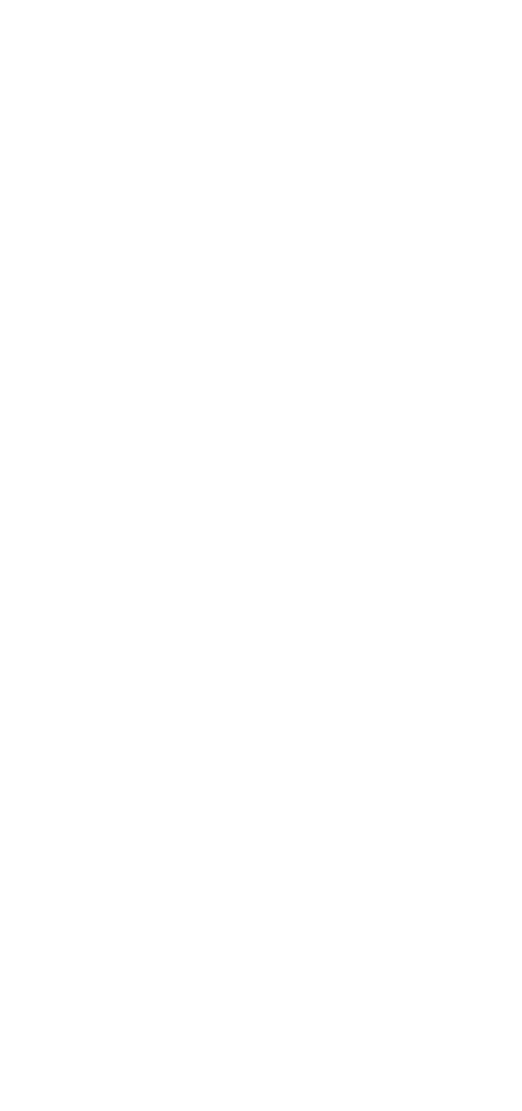
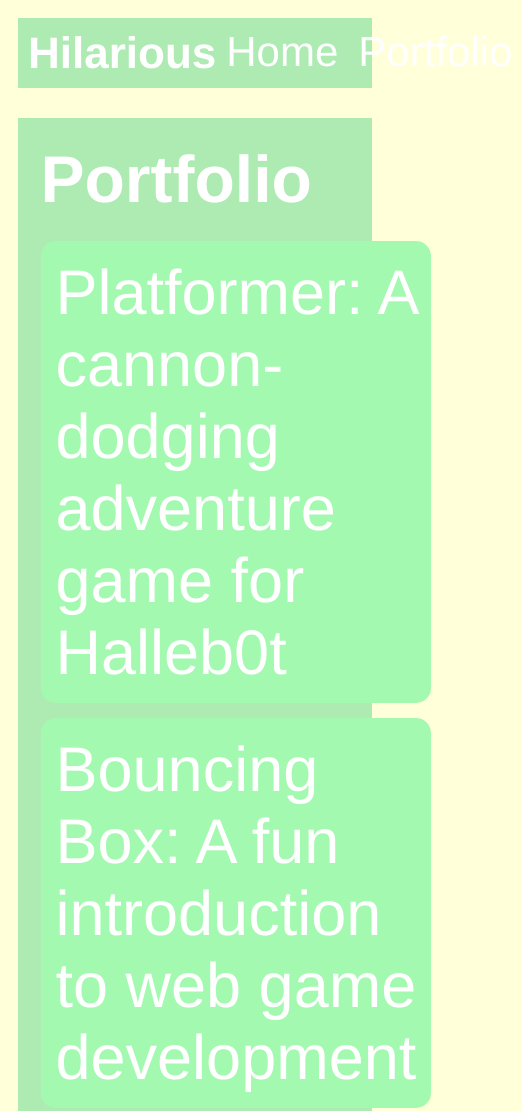
Before and after one commit to BryceWms2/BryceWms2.github.io, a plain HTML site: page portfolio.html in a window 390 px wide. Shown: the top 1111 px of the page, 522 px wide, since content can reach past the window. Before the commit the page ends 844 px from the top, so only its background shows below. Drawn offline with Linux system fonts and the light colour scheme.

Commit message:
update and css files

```diff
--- a/portfolio.html
+++ b/portfolio.html
@@ -0,0 +1,43 @@
+<!DOCTYPE html>
+<html>
+  <head>
+    <title>Hilarious</title>
+    <link rel="stylesheet" href="style.css" />
+  </head>
+
+    <div id="all-contents">
+      <body>
+ <nav>
+<h1>Hilarious</h1>
+<ul id="nav-ul">
+    <li class="nav-li">
+      <a href="index.html">Home</a>
+    </li>
+    <li class="nav-li">
+      <a href="portfolio.html">Portfolio</a>
+    </li>
+  </ul>
+  </nav>
+
+
+  <main>
+<div class="content">
+    <h1>Portfolio</h1>
+    <ul id="portfolio">
+
+      <li>
+  <a href="fsd-projects/platformer/">Platformer: A cannon-dodging adventure game for Halleb0t</a>
+</li>
+<li>
+  <a href="fsd-projects/bouncing-box/">Bouncing Box: A fun introduction to web game development</a>
+</li>
+<li>
+  <a href="fsd-projects/circularity/">Circularity: A poetic motion experiment with circles</a>
+</li>
+    </ul>
+  </div>
+</main>
+
+
+  </body>
+</html>
--- a/style.css
+++ b/style.css
@@ -74,3 +74,90 @@ main {
 h2, h3 {
     margin: 0px;
 }
+
+
+
+
+
+
+
+
+
+
+
+.content h1 {
+  color: rgb(255, 255, 255);
+}
+
+#portfolio {
+  list-style-type: none;
+  padding-left: 0;
+}
+
+#portfolio li {
+  background: #A4F9B0;
+  padding: 10px;
+  border-radius: 10px;
+  margin-bottom: 10px;
+}
+
+#portfolio li:hover {
+  background: #a1e1a0;
+}
+
+#portfolio a {
+  text-decoration: none;
+  color: #ffffff;
+}
+
+
+
+
+@media screen and (min-width: 120px) and (max-width: 1080px) {
+  main {
+    height: 100ch;
+    zoom: 1.5;
+    display: grid;
+  }
+
+  h1 {
+    font-size: 44px;
+  }
+
+  h2 {
+    font-size: 42px;
+  }
+
+  h3 {
+    font-size: 36px;
+  }
+
+  #all-contents {
+    height: 100ch;
+    margin: none;
+  }
+
+  a {
+    font-size: 42px;
+  }
+
+  .sidebar {
+    margin-right: 0px;
+    justify-content: center;
+    align-items: center;
+  }
+
+  .sidebar-img {
+    width: 100%;
+  }
+
+  p,
+  li {
+    font-size: 24px;
+  }
+
+  .content {
+    align-content: center;
+    justify-content: center;
+  }
+}
```
